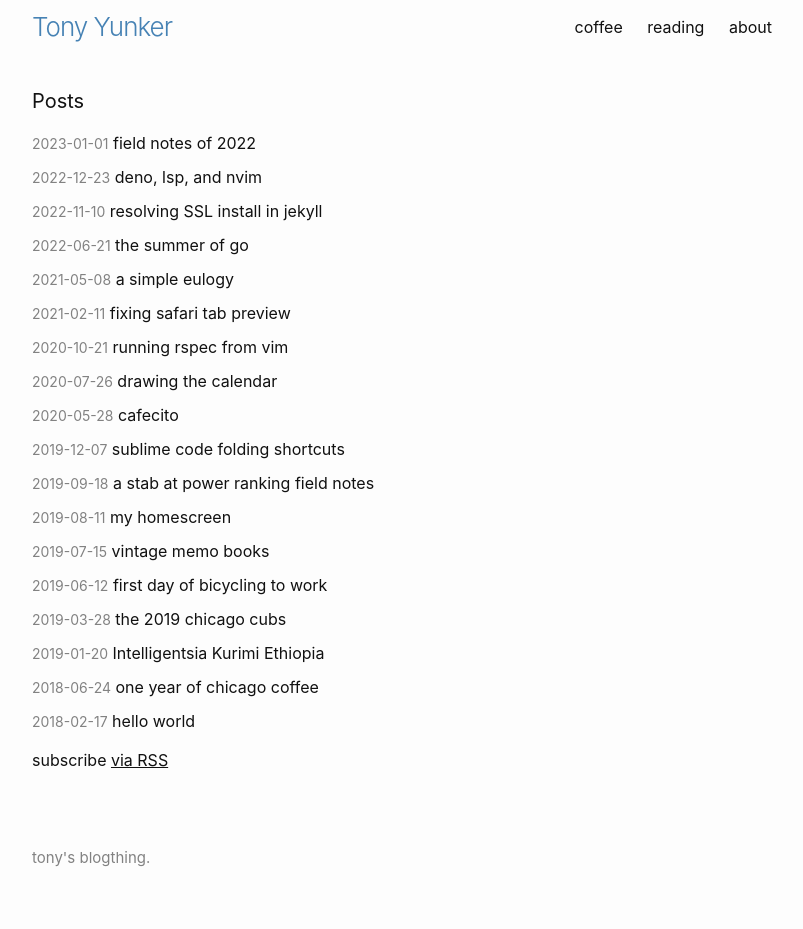
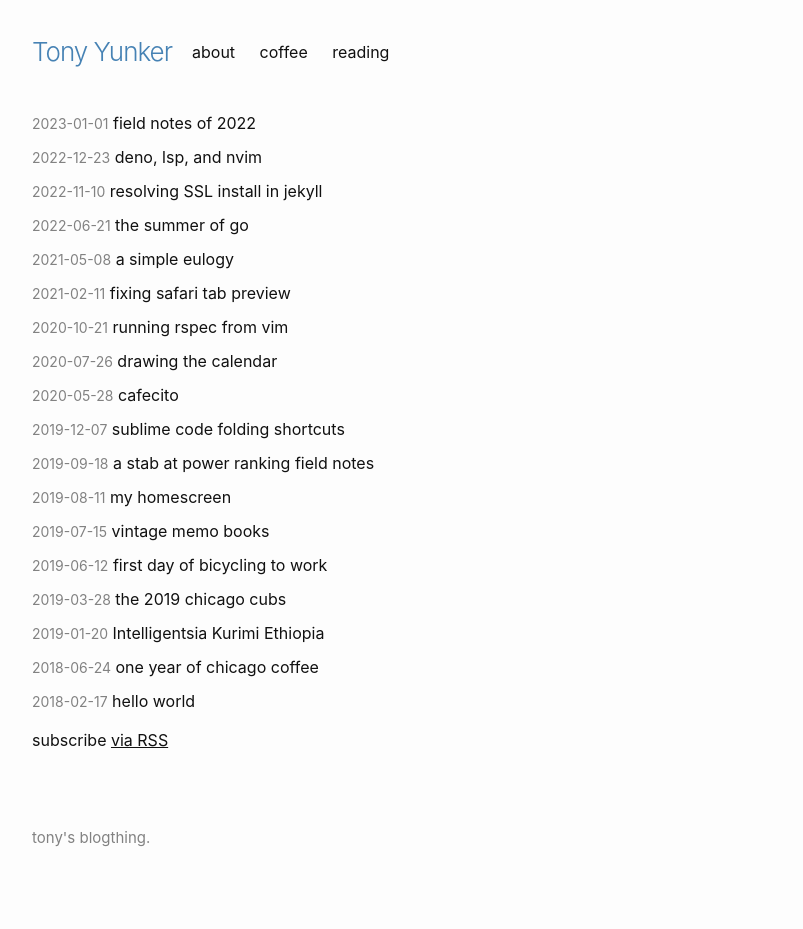
Before and after one commit to ayunker/ayunker.github.io, a Jekyll site: the page built from index.md, in a window 1280 px wide. Shown: the whole page, without its empty margins (238-1041 px from the left). Built offline with Jekyll 4.4.1, drawn with Linux system fonts in a browser that asks for light colours.

Commit message:
Update Header Layout

```diff
--- a/_config.yml
+++ b/_config.yml
@@ -31,9 +31,9 @@ exclude:
   - Gemfile
   - Gemfile.lock
 header_pages:
+  - about.md
   - logs/coffee.md
   - logs/reading.md
-  - about.md
 
 jekyll_compose:
   auto_open: true
--- a/_layouts/home.html
+++ b/_layouts/home.html
@@ -3,8 +3,6 @@ layout: default
 ---
 
 <div class="home">
-
-  <h1 class="page-heading">Posts</h1>
 
   {{ content }}
 
--- a/_sass/minima_yunker/_layout.scss
+++ b/_sass/minima_yunker/_layout.scss
@@ -2,6 +2,7 @@
  * Site header
  */
 .site-header {
+  margin-top: 25px;
   min-height: $spacing-unit * 1.865;
 
   // Positioning context for the mobile navigation icon
@@ -24,7 +25,6 @@
 }
 
 .site-nav {
-  float: right;
   line-height: $base-line-height * $base-font-size * 2.25;
 
   .nav-trigger {
@@ -40,10 +40,8 @@
     line-height: $base-line-height;
     text-decoration: none;
 
-    // Gaps between nav items, but not on the last one
-    &:not(:last-child) {
-      margin-right: 20px;
-    }
+    // Gaps between nav items (and title)
+    margin-left: 20px;
   }
 
   @include media-query($on-palm) {
```
